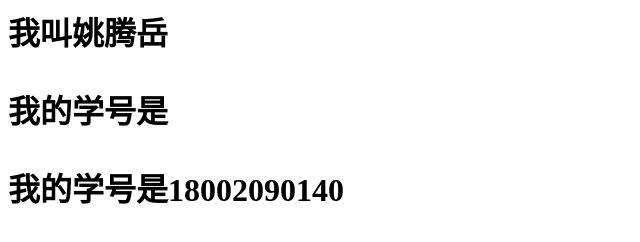
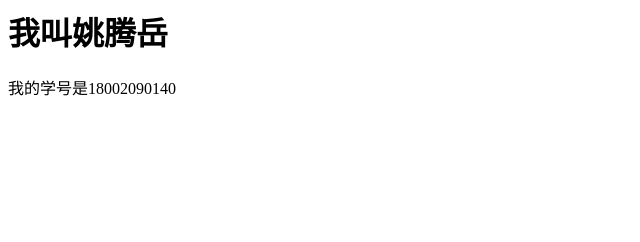
Before and after one commit to 18002090140/18002090140.github.io, a plain HTML site: page index.html in a window 1280 px wide. Shown: the whole page, without its empty margins (0-640 px from the left). Drawn offline with Linux system fonts and the light colour scheme.

Commit message:
Update index.html

```diff
--- a/index.html
+++ b/index.html
@@ -1,5 +1,7 @@
 <html>
 <body>
-<h1>我叫姚腾岳<h1>
-<p>我的学号是<p>我的学号是<span id="studentnumber">18002090140</span>
-    </p>
+     <h1>我叫姚腾岳</h1>
+     <p>我的学号是<span id="studentnumber">18002090140</span>
+     </p>
+</body>
+</html>
```
